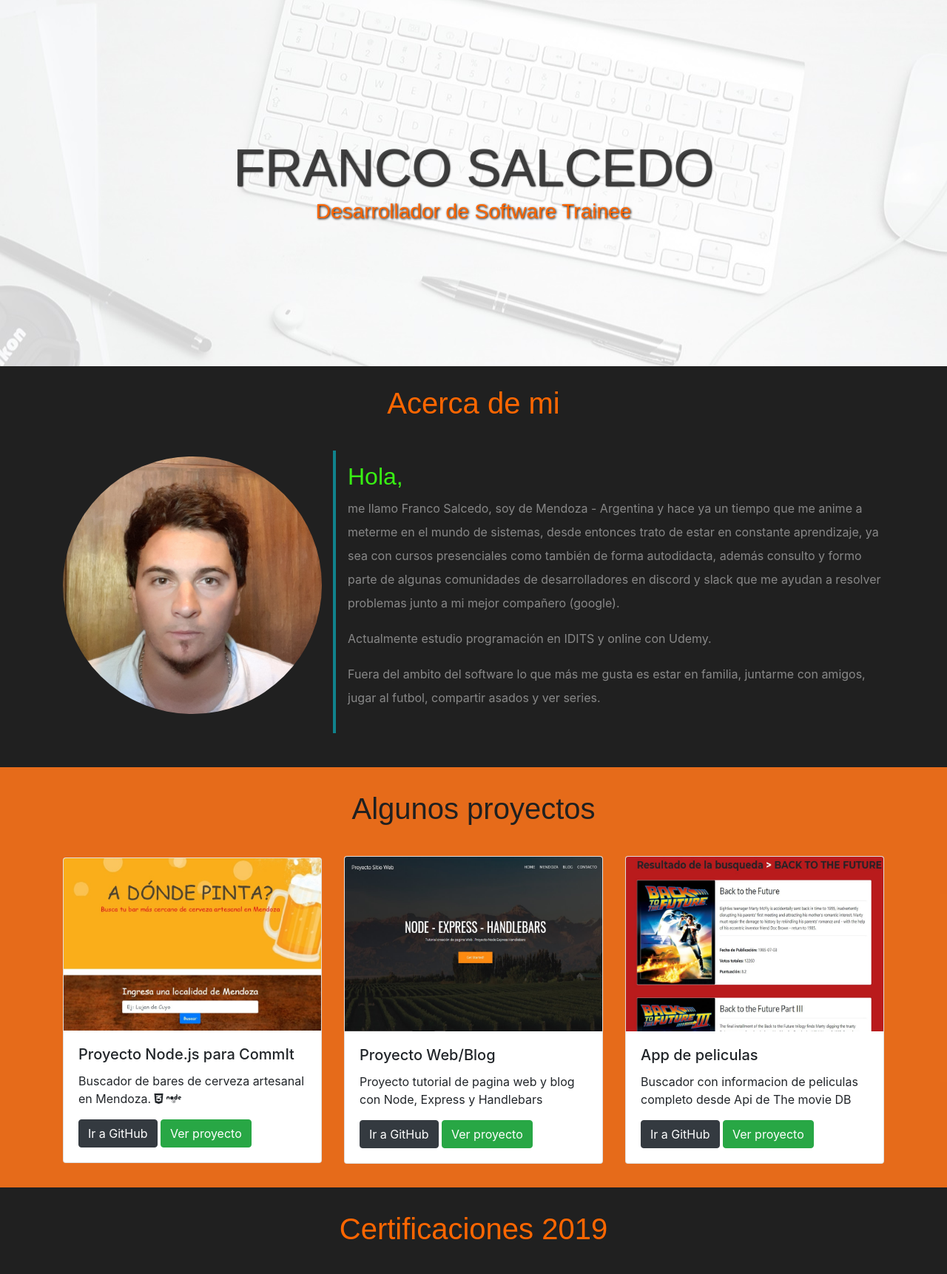
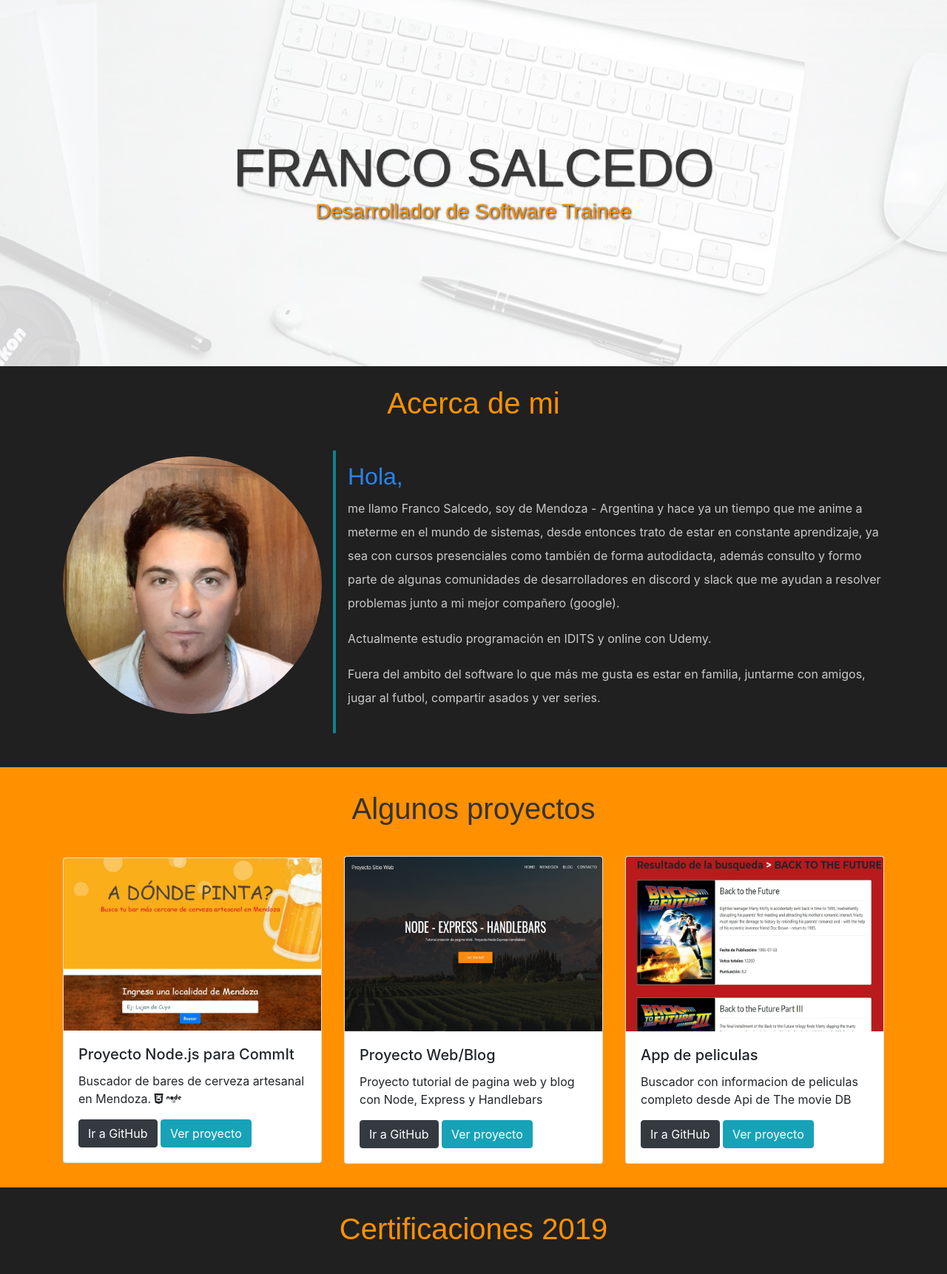
Before and after one commit to salcedofranco/portfolioPersonal, a plain HTML site: page index.html in a window 1280 px wide. Shown: the part 63-1785 px from the top of the page at 74% size. Drawn offline with nearby package versions, Linux system fonts and the light colour scheme; a web font is replaced by a local one.

Commit message:
modifico colores background

```diff
--- a/css/style.css
+++ b/css/style.css
@@ -41,7 +41,7 @@ html, body {
 
   .encabezado-texto h1 {
     font-size: 70px;
-    color: rgba(65, 65, 65, 0.945);
+    color: #3a3a3a;
     margin: 0;
     text-shadow: 1px 1px 2px #000;
     font-family: 'Raleway Regular', arial;
@@ -49,7 +49,7 @@ html, body {
   }
 
   .encabezado-texto h3{
-    color: rgb(255, 102, 0);
+    color: #ff9100;
     margin: 0;
     text-shadow: 1px 1px 3px #000;
     text-align: center;
@@ -68,7 +68,7 @@ html, body {
   }
 
   .seccion-one h2{
-    color: #38f113;
+    color: #2983eb;
     font-family: 'Raleway Regular', arial;
   }
 
@@ -88,7 +88,7 @@ html, body {
    .about h3{
      font-family: 'Raleway Regular', arial;
      font-size: 40px;
-     color: rgb(255, 102, 0);
+     color: #ff9100;
      margin: 1em;
      margin-top: 10px ;
    }
@@ -100,7 +100,7 @@ html, body {
    }
    .about span{
      display: block;
-     color: #888;
+     color: #c9c7c7;
      position: absolute;
      left: 115px;
    }
@@ -113,7 +113,7 @@ html, body {
    }
    .about .desc p{
      line-height:2;
-     color:#888;
+     color:#cacaca;
    }
 
   /*----FIN SECCION ONE (Acerca de mi)-----*/
@@ -124,14 +124,15 @@ html, body {
 
   .seccion-two{
     padding: 2rem;
-    background-color: rgba(228, 91, 0, 0.897);
+    background-color: #ff9100;
   }
 
   .seccion-two h3{
     font-family: 'Raleway Regular', arial;
     font-size: 40px;
-    color: rgb(32, 32, 32);
+    color: #333333;
     margin-bottom: 1em;
+
    }
 
    .card-deck{
@@ -147,13 +148,13 @@ html, body {
 /*-----------------------------------SECCION THREE (Capacitaciones 2019)-------------------------------------*/
    .certificado{
     padding: 2rem;
-    background-color: rgb(32, 32, 32);
+    background-color: #202020;
   }
 
   .certificado h3{
    font-family: 'Raleway Regular', arial;
    font-size: 40px;
-   color: rgb(255, 102, 0);
+   color: #ff9100;
    margin-bottom: 1em;
   }
 
@@ -171,7 +172,7 @@ html, body {
     margin: 0 auto;
     padding: 1rem;
     padding-bottom: 2rem;
-    background-color: rgba(228, 91, 0, 0.897);
+    background-color: #ff9100;
     align-items: center;
     flex-direction: column;
     display: flex;
@@ -235,7 +236,7 @@ footer .contacto .titulo {
   font-size: 40px;
     margin-bottom: 40px;
     font-weight: 300;
-    color: rgb(255, 102, 0);
+    color: #ff9100;
     text-align: center;
     line-height: 34px;
     width: 100%;
@@ -272,7 +273,7 @@ footer .contacto .formulario textarea {
 
 }
 footer .contacto .formulario .boton {
-    background-color: rgb(255, 136, 0);
+    background-color: #ff9100;
     margin:auto;
     color: rgb(255, 255, 255);
     border: none;
--- a/index.html
+++ b/index.html
@@ -118,7 +118,7 @@
             <h5 class="card-title">Proyecto Node.js para CommIt</h5>
             <p class="card-text">Buscador de bares de cerveza artesanal en Mendoza. <i class="fab fa-css3-alt"></i> <i class="fab fa-node"></i></p>
             <a href="https://github.com/salcedofranco/proyectoNodeJs" class="btn btn-dark" >Ir a GitHub</a>
-            <a href="https://proyectonodejs-primermuestra.herokuapp.com/" class="btn btn-success">Ver proyecto</a>
+            <a href="https://proyectonodejs-primermuestra.herokuapp.com/" class="btn btn-info">Ver proyecto</a>
           </div>
         </div>
 
@@ -128,7 +128,7 @@
             <h5 class="card-title">Proyecto Web/Blog</h5>
             <p class="card-text">Proyecto tutorial de pagina web y blog con Node, Express y Handlebars </p>
             <a href="https://github.com/salcedofranco/proyectoWebBlogNode" class="btn btn-dark">Ir a GitHub</a>
-            <a href="https://proyecto-web-blog.herokuapp.com/index" class="btn btn-success">Ver proyecto</a>
+            <a href="https://proyecto-web-blog.herokuapp.com/index" class="btn btn-info">Ver proyecto</a>
           </div>
         </div>
 
@@ -138,7 +138,7 @@
             <h5 class="card-title">App de peliculas</h5>
             <p class="card-text">Buscador con informacion de peliculas completo desde Api de The movie DB</p>
             <a href="https://github.com/salcedofranco/appSearchMovie" class="btn btn-dark">Ir a GitHub</a>
-            <a href="https://tutorial-search-movies.herokuapp.com/" class="btn btn-success">Ver proyecto</a>
+            <a href="https://tutorial-search-movies.herokuapp.com/" class="btn btn-info">Ver proyecto</a>
           </div>
         </div>
 
```
